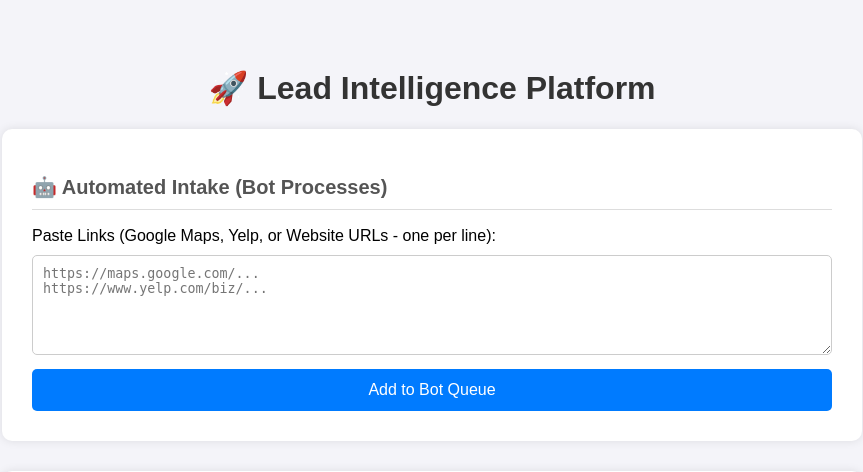
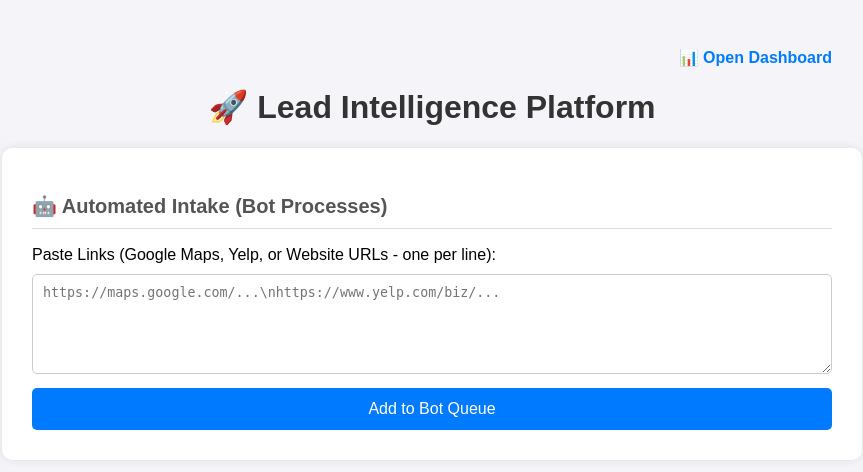
Before and after one commit to han8zla/lead-intel, a FastAPI app: page / in a window 1280 px wide. Shown: the top 472 px of the page, without its empty margins (208-1071 px from the left). Run offline with FastAPI, Linux system fonts and the light colour scheme.

Commit message:
feat: link intake page to dashboard

```diff
--- a/templates/index.html
+++ b/templates/index.html
@@ -17,9 +17,12 @@
         .btn-green { background: #28a745; }
         .btn-green:hover { background: #218838; }
         .result { margin-top: 20px; padding: 15px; background: #e9ecef; border-radius: 5px; display: none; }
+        .nav { max-width: 800px; margin: 0 auto 20px; text-align: right; }
+        .nav a { color: #007bff; text-decoration: none; font-weight: 600; }
     </style>
 </head>
 <body>
+    <div class="nav"><a href="/dashboard">📊 Open Dashboard</a></div>
     <h1>🚀 Lead Intelligence Platform</h1>
 
     <!-- AUTOMATED LINK INTAKE -->
@@ -27,8 +30,7 @@
         <h2>🤖 Automated Intake (Bot Processes)</h2>
         <form id="leadForm">
             <label>Paste Links (Google Maps, Yelp, or Website URLs - one per line):</label>
-            <textarea id="links" class="links-box" placeholder="https://maps.google.com/...
-https://www.yelp.com/biz/..."></textarea>
+            <textarea id="links" class="links-box" placeholder="https://maps.google.com/...\nhttps://www.yelp.com/biz/..."></textarea>
             <button type="submit" class="btn-blue">Add to Bot Queue</button>
         </form>
         <div class="result" id="resultBox1">
@@ -54,7 +56,6 @@ https://www.yelp.com/biz/..."></textarea>
     </div>
 
     <script>
-        // Automated Link Submission
         document.getElementById('leadForm').addEventListener('submit', async (e) => {
             e.preventDefault();
             const resultBox = document.getElementById('resultBox1');
@@ -70,7 +71,6 @@ https://www.yelp.com/biz/..."></textarea>
             } catch (e) { resultText.innerText = "⚠️ Error connecting to server."; }
         });
 
-        // Manual HTML Submission
         document.getElementById('htmlForm').addEventListener('submit', async (e) => {
             e.preventDefault();
             const resultBox = document.getElementById('resultBox2');
```
